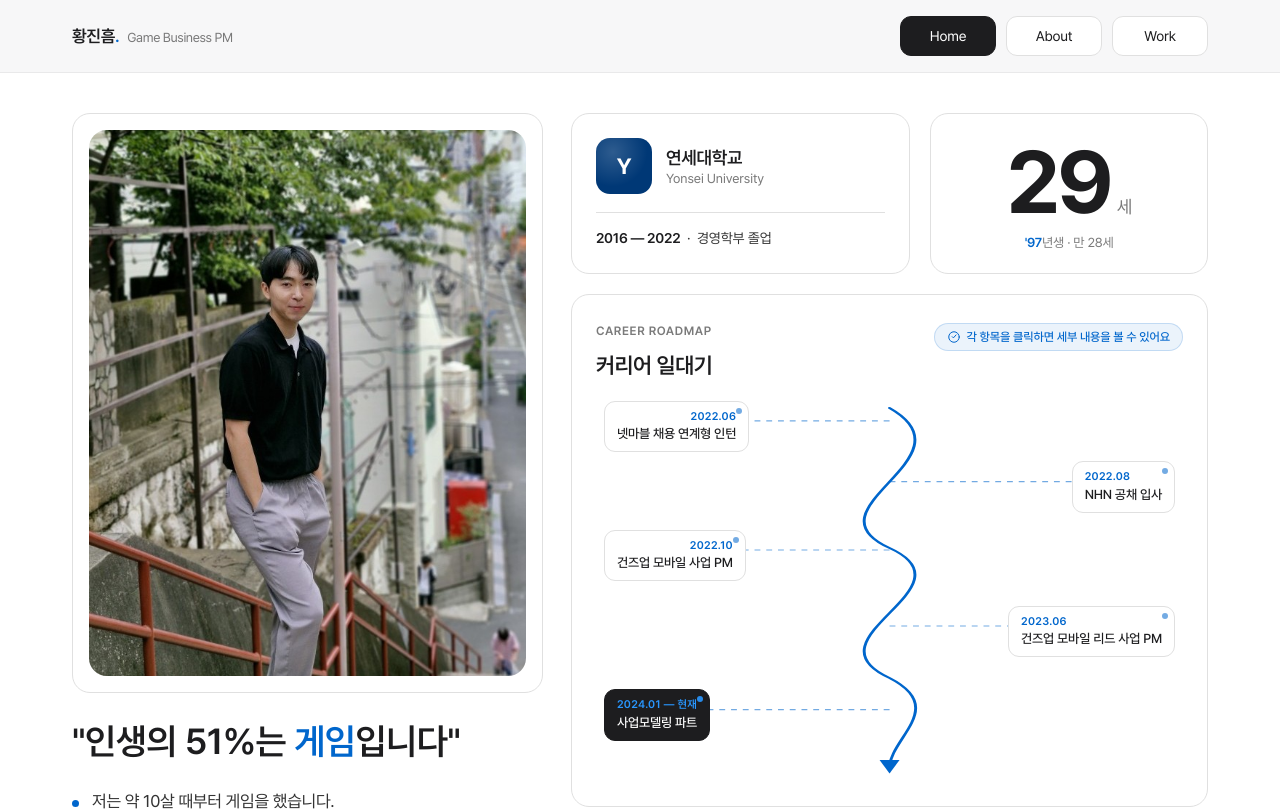
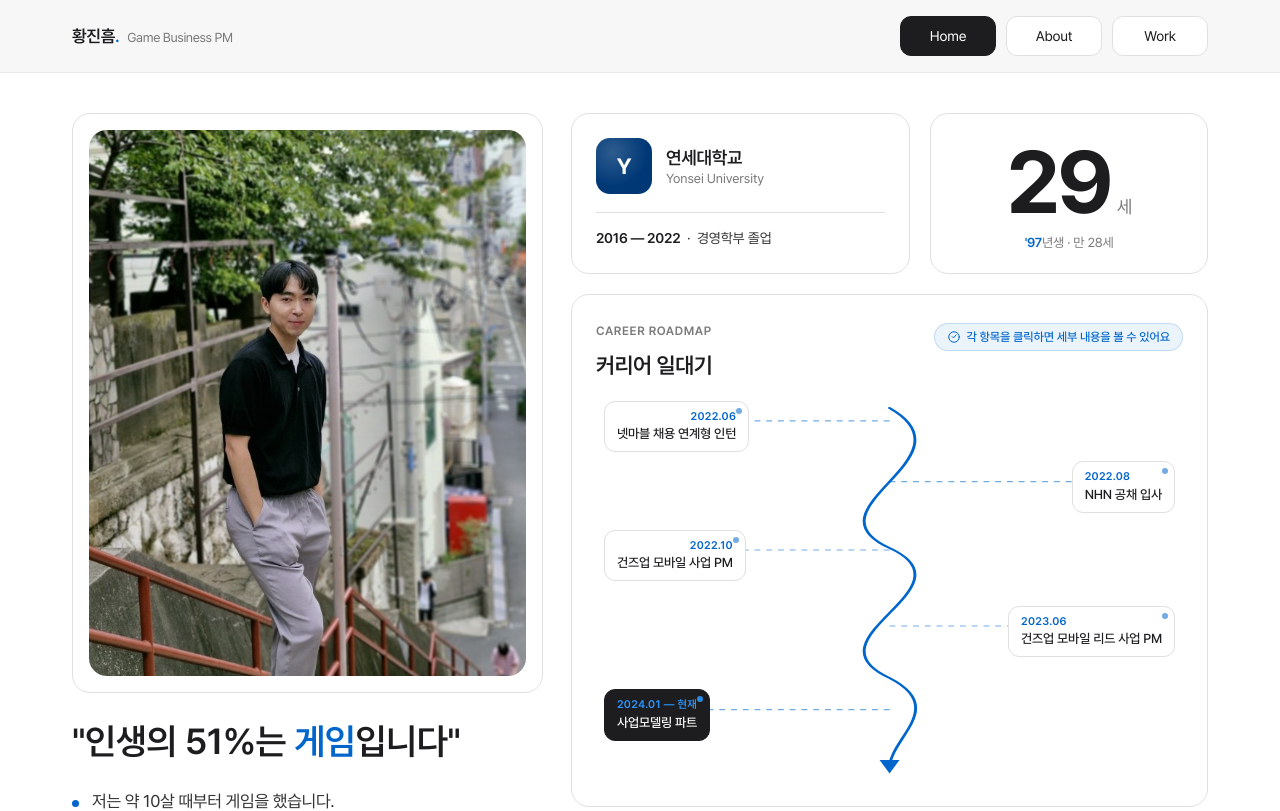
Before and after one commit to heauming/heaum.github.io, a React (Vite) app: page / in a window 1280 px wide. Shown: the top 811 px of the page. Built offline with nearby package versions, Linux system fonts and the light colour scheme.

Commit message:
Update styles.css

```diff
--- a/src/styles/styles.css
+++ b/src/styles/styles.css
@@ -76,8 +76,18 @@ body { min-height: 100vh; font-family: var(--font-text); }
 .profile-image {
   width: 100%;
   height: 100%;
+
   object-fit: cover;
+
+  object-position: 42% 18%;
+
   display: block;
+
+  transition: transform 220ms ease;
+}
+
+.photo-slot:hover .profile-image {
+  transform: scale(1.02);
 }
 
 .intro-block { margin-top: 28px; }
```
